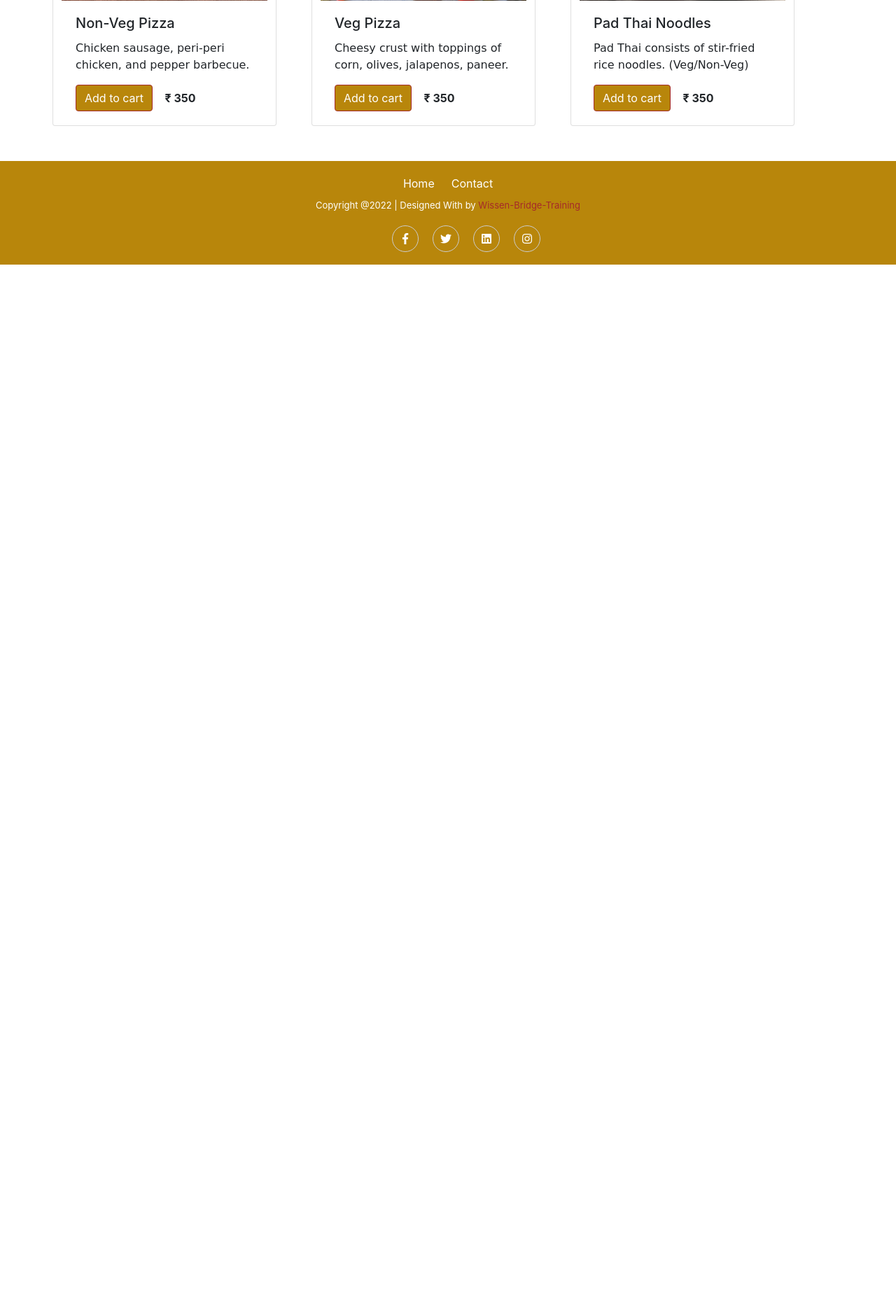
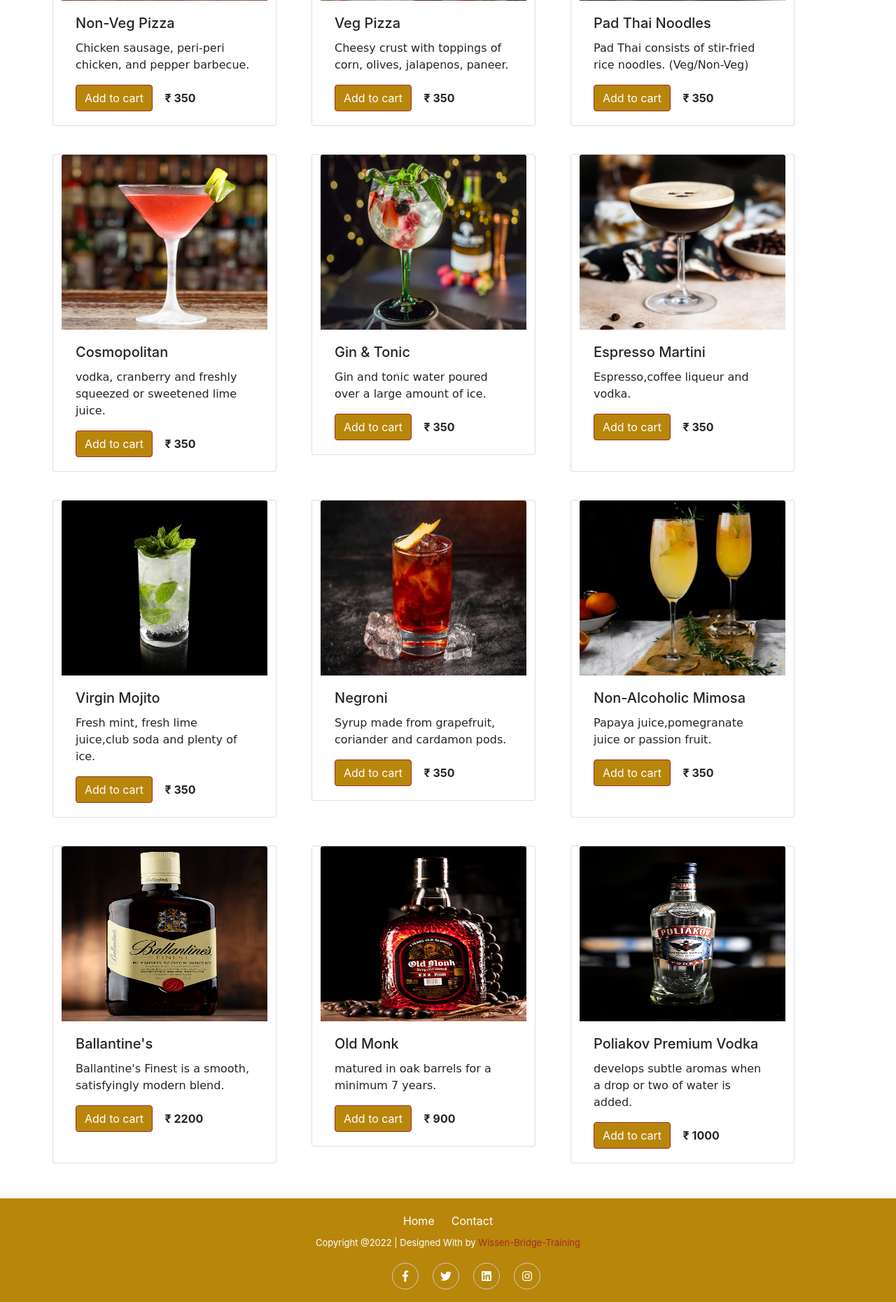
Before and after one commit to Priyanka-0496/bridge_trainig_project, a PHP site: page / in a window 1280 px wide. Shown: the part 2656-4516 px from the top of the page at 70% size. Before the commit the page ends 3034 px from the top, so only its background shows below. Run offline with PHP 8.4, Linux system fonts and the light colour scheme; some libraries are stand-ins or nearby versions.

Commit message:
Add files via upload

```diff
--- a/contact.html
+++ b/contact.html
@@ -30,7 +30,7 @@
         <div class="container" style="font-family: cursive; margin-top: 50px; background-image:url(Contact_us.jpg); background-repeat: no-repeat;">
             <div class=" text-center mt-5 " style="font-family: cursive;">
 
-                <h1 style="color:darkgoldenrod">Contact Us Form</h1>
+                <h1 style="color: darkgoldenrod; text-decoration: double;">Contact Us Form</h1>
 
 
             </div>
--- a/index.html
+++ b/index.html
@@ -29,7 +29,7 @@
 
                 <li><a href="#beer">Beers</a></li>
                 <li><a href="#food">Food</a></li>
-                <li><a href="#food-menu">Cocktails & Mocktails</a></li>
+                <li><a href="#cocktails">Cocktails & Mocktails</a></li>
                 <li><a href="#spirits-menu">Spirits</a></li>
                 <li><a href="contact.html">Contact Us</a></li>
             </ul>
@@ -218,6 +218,115 @@
 </div>
 
 
+<!-- Cocktails and mocktails row1 -->
+<div class="menu-main row" style="margin-top: 40px;"  id="cocktails">
+
+    <div class="card" style="width: 20rem; margin-left: 90px; ">
+        <img src="cosmo.jpg" class="card-img-top" alt="..."  style="height: 250px;">
+        <div class="card-body" >
+        <h5 class="card-title">Cosmopolitan</h5>
+        <p class="card-text" style="font-family: cursive;">vodka, cranberry and freshly squeezed or sweetened lime juice.</p>
+        <a href="#" class="btn btn-primary" style="background-color: darkgoldenrod; border-color: brown; ">Add to cart</a>
+        <a class="btn" ><b>&#8377; 350</b> </a>
+        </div>
+    </div>
+
+    <div class="card" style="width: 20rem; margin-left: 50px; margin-right: 50px; height: fit-content;" >
+        <img src="gin.jpg" class="card-img-top" alt="..." style="height: 250px;">
+        <div class="card-body">
+        <h5 class="card-title">Gin & Tonic</h5>
+        <p class="card-text" style="font-family: cursive;">Gin and tonic water poured over a large amount of ice.</p>
+        <a href="#" class="btn btn-primary" style="background-color: darkgoldenrod; border-color: brown; ">Add to cart</a>
+        <a class="btn" ><b>&#8377; 350</b> </a>
+    </div>
+        </div>
+
+
+
+            <div class="card" style="width: 20rem;">
+                <img src="martini.jpg" class="card-img-top" alt="..."  style="height: 250px;">
+                <div class="card-body">
+                <h5 class="card-title">Espresso Martini</h5>
+                <p class="card-text" style="font-family: cursive;">Espresso,coffee liqueur and vodka.</p>
+                <a href="#" class="btn btn-primary" style="background-color: darkgoldenrod; border-color: brown; ">Add to cart</a>
+                <a class="btn" ><b>&#8377; 350</b> </a>
+                </div>
+                </div>
+</div>
+
+<!-- Cocktails and mocktails row2 -->
+<div class="menu-main row" style="margin-top: 40px;" >
+
+    <div class="card" style="width: 20rem; margin-left: 90px; ">
+        <img src="mojito.jpg" class="card-img-top" alt="..."  style="height: 250px;">
+        <div class="card-body" >
+        <h5 class="card-title">Virgin Mojito</h5>
+        <p class="card-text" style="font-family: cursive;">Fresh mint, fresh lime juice,club soda and plenty of ice.</p>
+        <a href="#" class="btn btn-primary" style="background-color: darkgoldenrod; border-color: brown; ">Add to cart</a>
+        <a class="btn" ><b>&#8377; 350</b> </a>
+        </div>
+    </div>
+
+    <div class="card" style="width: 20rem; margin-left: 50px; margin-right: 50px; height: fit-content;" >
+        <img src="negroni.jpg" class="card-img-top" alt="..." style="height: 250px;">
+        <div class="card-body">
+        <h5 class="card-title">Negroni</h5>
+        <p class="card-text" style="font-family: cursive;">Syrup made from grapefruit, coriander and cardamon pods.</p>
+        <a href="#" class="btn btn-primary" style="background-color: darkgoldenrod; border-color: brown; ">Add to cart</a>
+        <a class="btn" ><b>&#8377; 350</b> </a>
+    </div>
+        </div>
+
+
+
+            <div class="card" style="width: 20rem;">
+                <img src="mimosa.jpg" class="card-img-top" alt="..."  style="height: 250px;">
+                <div class="card-body">
+                <h5 class="card-title">Non-Alcoholic Mimosa</h5>
+                <p class="card-text" style="font-family: cursive;">Papaya juice,pomegranate juice or passion fruit.</p>
+                <a href="#" class="btn btn-primary" style="background-color: darkgoldenrod; border-color: brown; ">Add to cart</a>
+                <a class="btn" ><b>&#8377; 350</b> </a>
+                </div>
+                </div>
+</div>
+
+
+<!-- Spiritis row 1 -->
+<div class="menu-main row" style="margin-top: 40px;" id="spirits-menu">
+
+    <div class="card" style="width: 20rem; margin-left: 90px; ">
+        <img src="ballentines.jpg" class="card-img-top" alt="..."  style="height: 250px;">
+        <div class="card-body" >
+        <h5 class="card-title">Ballantine's</h5>
+        <p class="card-text" style="font-family: cursive;">Ballantine's Finest is a smooth, satisfyingly modern blend.</p>
+        <a href="#" class="btn btn-primary" style="background-color: darkgoldenrod; border-color: brown; ">Add to cart</a>
+        <a class="btn" ><b>&#8377; 2200</b> </a>
+        </div>
+    </div>
+
+    <div class="card" style="width: 20rem; margin-left: 50px; margin-right: 50px; height: fit-content;" >
+        <img src="rum.jpg" class="card-img-top" alt="..." style="height: 250px;">
+        <div class="card-body">
+        <h5 class="card-title">Old Monk</h5>
+        <p class="card-text" style="font-family: cursive;">matured in oak barrels for a minimum 7 years.</p>
+        <a href="#" class="btn btn-primary" style="background-color: darkgoldenrod; border-color: brown; ">Add to cart</a>
+        <a class="btn" ><b>&#8377; 900</b> </a>
+    </div>
+        </div>
+
+
+
+            <div class="card" style="width: 20rem;">
+                <img src="vodka.jpg" class="card-img-top" alt="..."  style="height: 250px;">
+                <div class="card-body">
+                <h5 class="card-title">Poliakov Premium Vodka</h5>
+                <p class="card-text" style="font-family: cursive;">develops subtle aromas when a drop or two of water is added.</p>
+                <a href="#" class="btn btn-primary" style="background-color: darkgoldenrod; border-color: brown; ">Add to cart</a>
+                <a class="btn" ><b>&#8377; 1000</b> </a>
+                </div>
+                </div>
+</div>
+
 <!-- footer -->
 <footer style="margin-top: 50px;">
 <div class="footerContainer">
--- a/style.css
+++ b/style.css
@@ -85,6 +85,12 @@
 	margin-bottom: 10px;
 	margin-left: auto;
 }
+
+.card:hover {
+  transform: scale(1.05);
+  background-color: rgb(184, 184, 85); /* (150% zoom - Note: if the zoom is too large, it will go outside of the viewport) */
+}
+
 .foote_bottom_ul_amrc li { display:inline;}
 .foote_bottom_ul_amrc li a { color:#fff; margin:0 12px;}
 
```
Also changed, not shown: Contact_us.jpg, ballentines.jpg (added), cosmo.jpg (added), gin.jpg (added), martini.jpg (added), mimosa.jpg (added), mojito.jpg (added), negroni.jpg (added), rum.jpg (added), shirley.jpg (added), vodka.jpg (added).
